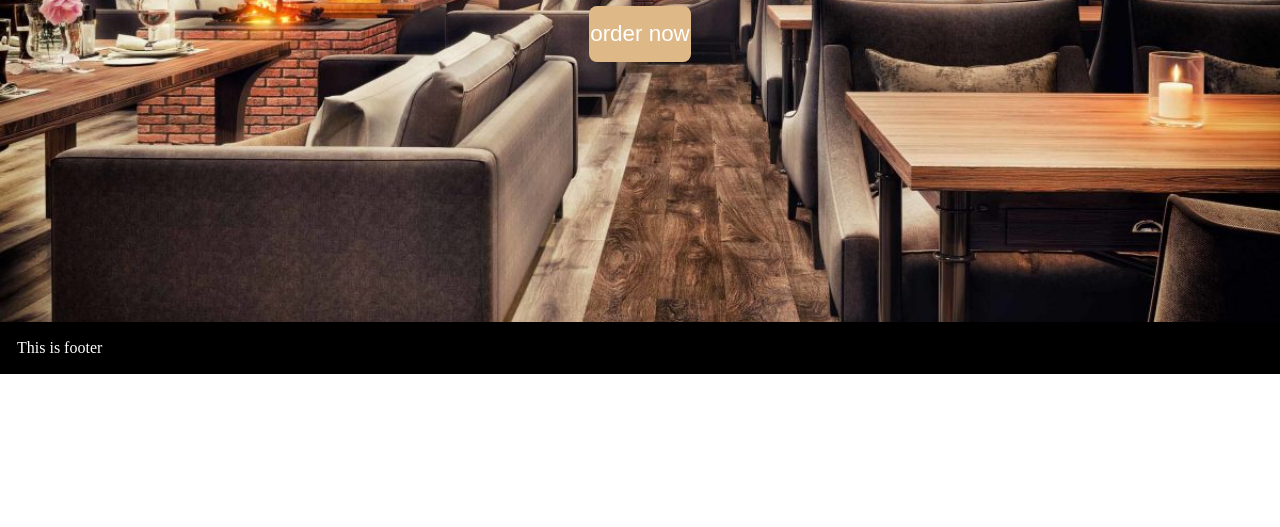
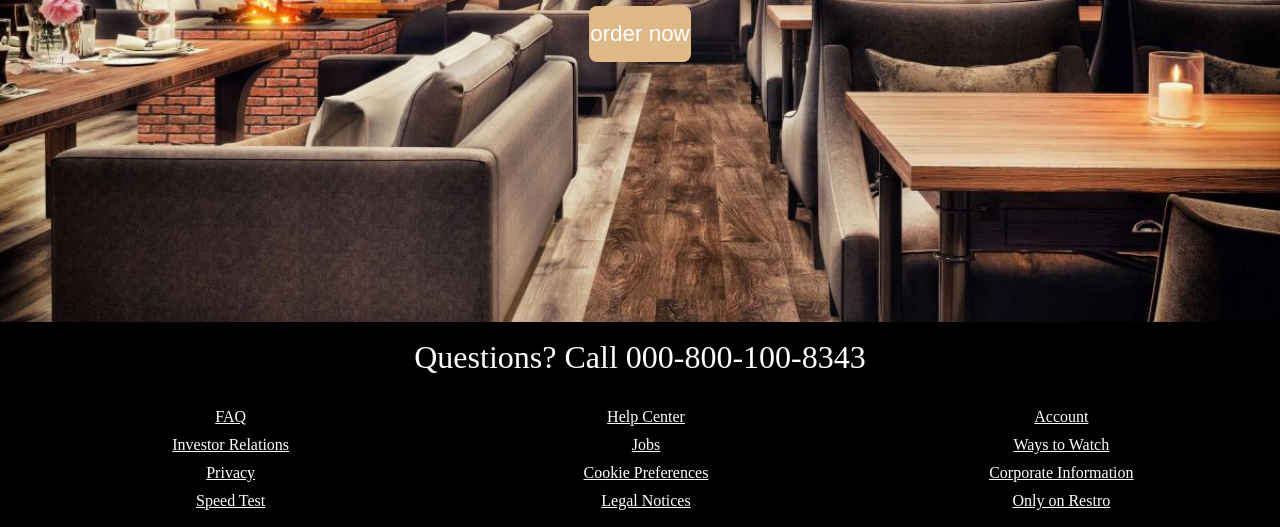
Before and after one commit to BhargavShekhar/Restro, a plain HTML site: page index.html in a window 1280 px wide. Shown: the part 478-1005 px from the top of the page. Before the commit the page ends 852 px from the top, so only its background shows below. Drawn offline with nearby package versions, Linux system fonts and the light colour scheme.

Commit message:
Update index.html

```diff
--- a/index.html
+++ b/index.html
@@ -37,7 +37,29 @@
     </main>
 
     <footer>
-        This is footer
+        <div class="questions">
+            Questions? Call 000-800-100-8343
+        </div>
+        <div class="footer">
+            <div class="footer-item">
+                <a href="faq">FAQ</a>
+                <a href="faq">Investor Relations</a>
+                <a href="faq">Privacy</a>
+                <a href="faq">Speed Test</a>
+            </div>
+            <div class="footer-item">
+                <a href="faq">Help Center</a>
+                <a href="faq">Jobs</a>
+                <a href="faq">Cookie Preferences</a>
+                <a href="faq">Legal Notices</a>
+            </div>
+            <div class="footer-item">
+                <a href="faq">Account</a>
+                <a href="faq">Ways to Watch</a>
+                <a href="faq">Corporate Information</a>
+                <a href="faq">Only on Restro</a>
+            </div>
+        </div>
     </footer>
 </body>
 </html>
```
